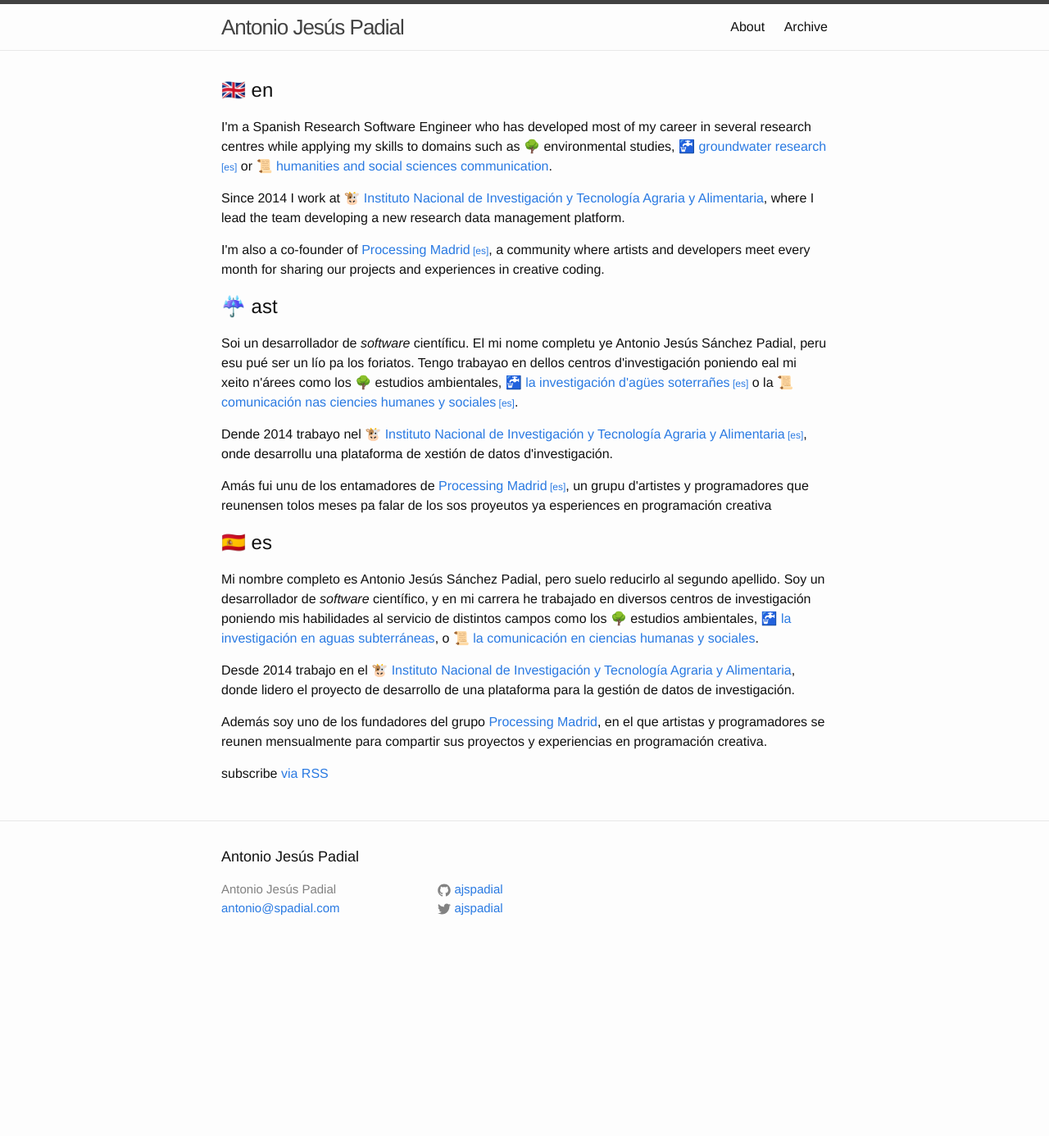
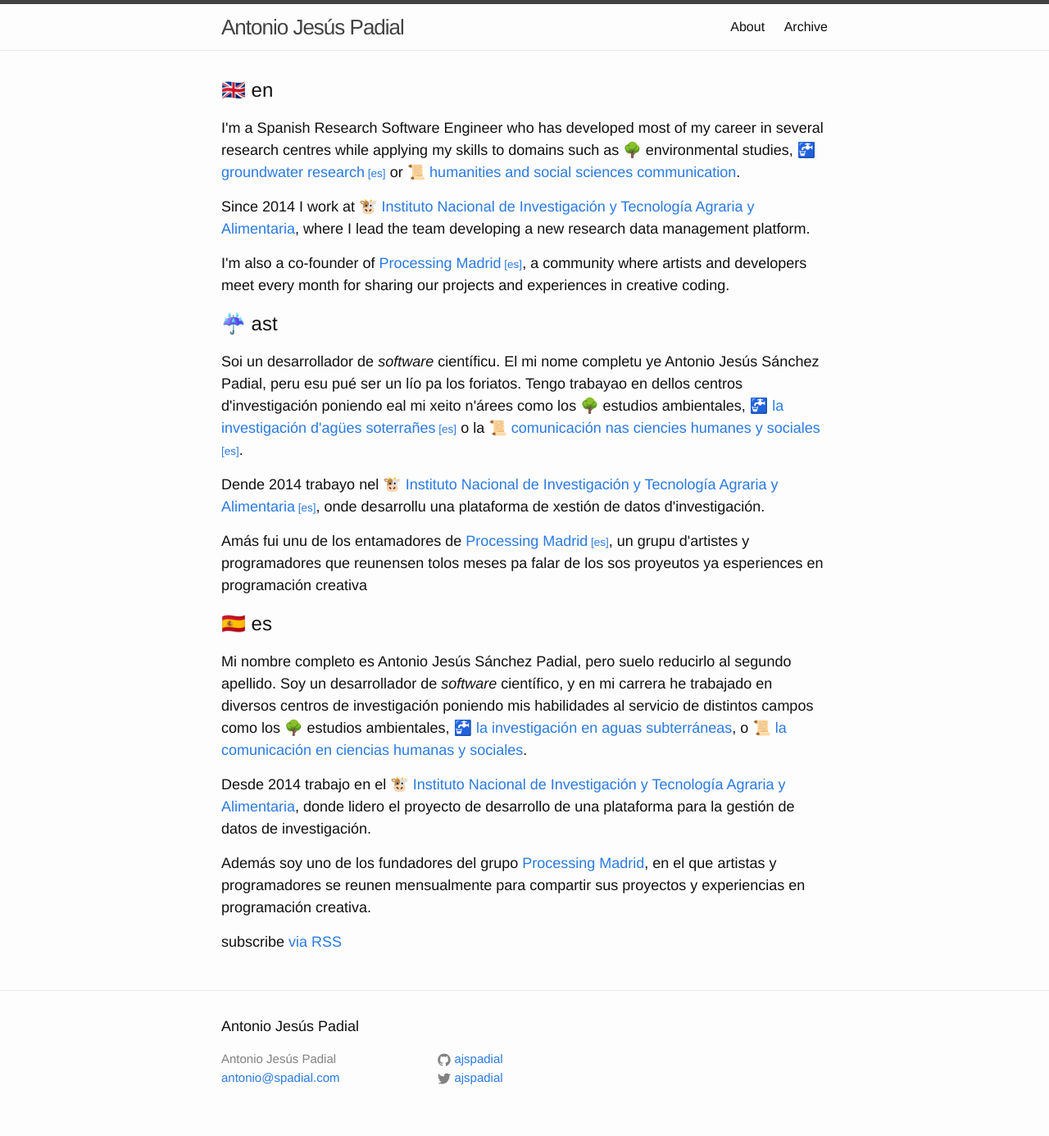
Before and after one commit to ajspadial-science/bits4science, a Jekyll site: the page built from index.html, in a window 1280 px wide. Shown: the whole page at 82% size. Built offline with Jekyll 4.4.1, drawn with Linux system fonts in a browser that asks for light colours; emoji names are drawn with the system emoji font; before the commit the page ends 1179 px from its top, so only the background shows below that.

Commit message:
Increase text size

```diff
--- a/assets/ajspadial.css
+++ b/assets/ajspadial.css
@@ -1,3 +1,7 @@
+.page-content p {
+  font-size: 18px;
+}
+
 a[lang]::after {
   content: " [" attr(lang) "]";
   font-size: .75em;
```
